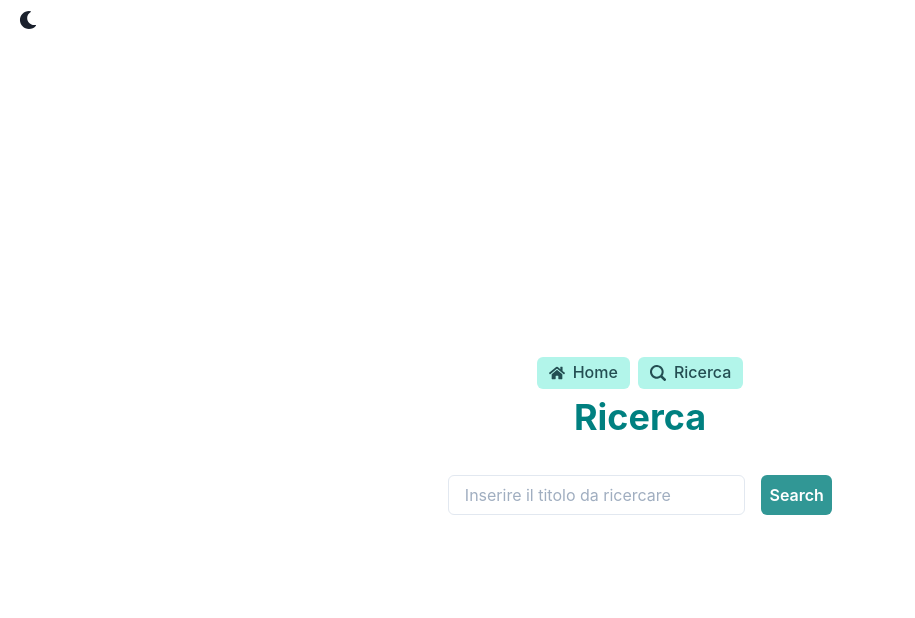
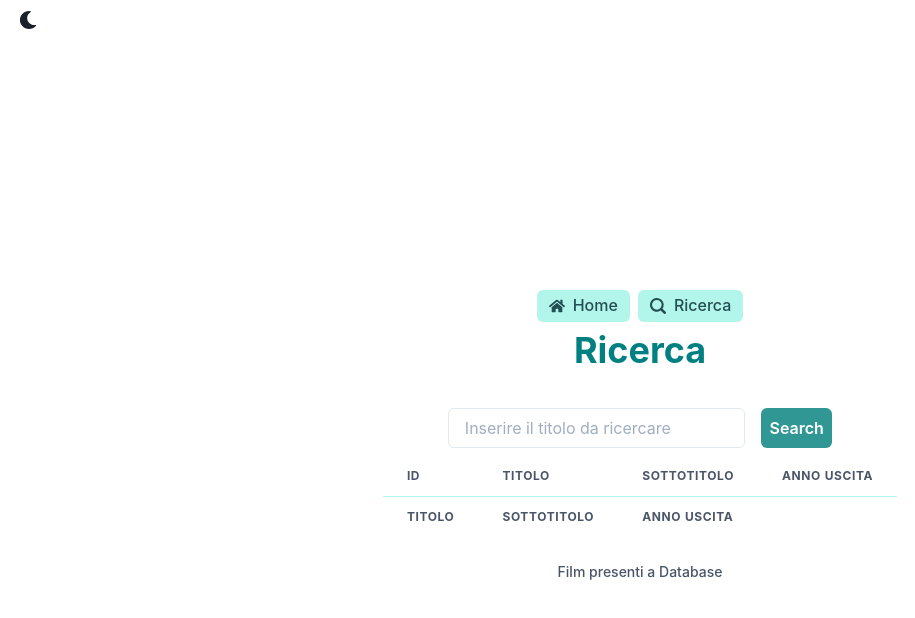
Before and after one commit to par1de/videoteca-redux-typescript, a React (Create React App) app: page /ricerca in a window 1280 px wide. Shown: the top 618 px of the page, without its empty margins (0-915 px from the left). Built offline with nearby package versions, Linux system fonts and the light colour scheme.

Commit message:
Improved display of search results

```diff
--- a/src/features/components/Elenco.tsx
+++ b/src/features/components/Elenco.tsx
@@ -1,52 +1,58 @@
 import React from "react";
+import {
+  Button,
+  Flex,
+  Spacer,
+  Table,
+  TableCaption,
+  Tbody,
+  Td,
+  Text,
+  Tfoot,
+  Th,
+  Thead,
+  Tr,
+} from "@chakra-ui/react";
+import { useDispatch } from "react-redux";
 import { removeFilm, scegliFilm } from "./elencoSlice";
-import { Flex, Button, Text } from "@chakra-ui/react";
-import { useDispatch } from "react-redux";
-import { Film } from "./Form";
-// import { TooltipFilm } from "./TooltipFilm";
-
-export interface IArrayProps {
-  movies: Array<Film>;
-}
+import { IArrayProps } from "./Videoteca";
+import { Film } from "./Videoteca";
 
 export const Elenco = (props: IArrayProps) => {
   const dispatch = useDispatch();
 
-  // const handleClick = (film: Film) => {
-  //   dispatch(scegliFilm(film));
-  // };
-
   return (
     <Flex direction="column">
-      {props.movies.map((film: Film, index: number) => {
-        return (
-          <Flex key={index}>
-            <Text m="1">{film.titleInput}</Text>
-
-            {/* <Text>{film.subTitleInput}</Text>
-            <Spacer />
-            <Text>{film.annoUscita}</Text> */}
-            <Button
-              m="2"
-              colorScheme="red"
-              onClick={() => dispatch(removeFilm(film.titleInput))}
-            >
-              elimina
-            </Button>
-
-            {/* <TooltipFilm film={film} /> */}
-
-            <Button
-              m="2"
-              colorScheme="green"
-              onClick={() => dispatch(scegliFilm(film))}
-            >
-              {/* <Button m="2" onClick={() => handleClick(film)}> */}
-              Dettaglio film
-            </Button>
-          </Flex>
-        );
-      })}
+      <Table variant="striped" colorScheme="teal">
+        <TableCaption>Film presenti a Database</TableCaption>
+        <Thead>
+          <Tr>
+            <Th>Id</Th>
+            <Th>Titolo</Th>
+            <Th>Sottotitolo</Th>
+            <Th>Anno Uscita</Th>
+          </Tr>
+        </Thead>
+        <Tbody>
+          {props.movies.map((film: Film, index: number) => {
+            return (
+              <Tr key={index}>
+                <Td>{film.id}</Td>
+                <Td>{film.titleInput}</Td>
+                <Td>{film.subTitleInput}</Td>
+                <Td>{film.annoUscita.substr(0, 4)}</Td>
+              </Tr>
+            );
+          })}
+        </Tbody>
+        <Tfoot>
+          <Tr>
+            <Th>Titolo</Th>
+            <Th>Sottotitolo</Th>
+            <Th>Anno Uscita</Th>
+          </Tr>
+        </Tfoot>
+      </Table>
     </Flex>
   );
 };
--- /dev/null
+++ b/src/features/components/ElencoPreview.tsx
@@ -0,0 +1,48 @@
+import React from "react";
+import { removeFilm, scegliFilm } from "./elencoSlice";
+import { Flex, Button, Text } from "@chakra-ui/react";
+import { useDispatch } from "react-redux";
+import { IArrayProps, Film } from "./Videoteca";
+// import { TooltipFilm } from "./TooltipFilm";
+
+export const ElencoPreview = (props: IArrayProps) => {
+  const dispatch = useDispatch();
+
+  // const handleClick = (film: Film) => {
+  //   dispatch(scegliFilm(film));
+  // };
+
+  return (
+    <Flex direction="column">
+      {props.movies.map((film: Film, index: number) => {
+        return (
+          <Flex key={index}>
+            <Text m="1">{film.titleInput}</Text>
+
+            {/* <Text>{film.subTitleInput}</Text>
+            <Spacer />
+            <Text>{film.annoUscita}</Text> */}
+            <Button
+              m="2"
+              colorScheme="red"
+              onClick={() => dispatch(removeFilm(film.titleInput))}
+            >
+              elimina
+            </Button>
+
+            {/* <TooltipFilm film={film} /> */}
+
+            <Button
+              m="2"
+              colorScheme="green"
+              onClick={() => dispatch(scegliFilm(film))}
+            >
+              {/* <Button m="2" onClick={() => handleClick(film)}> */}
+              Dettaglio film
+            </Button>
+          </Flex>
+        );
+      })}
+    </Flex>
+  );
+};
--- a/src/features/components/Menu.tsx
+++ b/src/features/components/Menu.tsx
@@ -1,3 +1,4 @@
+import React from "react";
 import { Link } from "react-router-dom";
 import { Flex, HStack, Tag } from "@chakra-ui/react";
 import { Search2Icon } from "@chakra-ui/icons";
--- a/src/features/components/Ricerca.tsx
+++ b/src/features/components/Ricerca.tsx
@@ -1,10 +1,10 @@
 import React from "react";
 import { Input, Flex, Button } from "@chakra-ui/react";
-import { Elenco } from "./Elenco";
 import { useSelector, useDispatch } from "react-redux";
 import { wantedFilms, ricerca, selectFilm } from "./elencoSlice";
 import { useState } from "react";
 import { Header } from "./Header";
+import { Elenco } from "./Elenco";
 
 function Ricerca() {
   const dispatch = useDispatch();
--- a/src/features/components/Videoteca.tsx
+++ b/src/features/components/Videoteca.tsx
@@ -1,14 +1,23 @@
 import React from "react";
 import { Form } from "./Form";
-import { Elenco } from "./Elenco";
+import { ElencoPreview } from "./ElencoPreview";
 import { Header } from "./Header";
 import { DettaglioFilm } from "./DettaglioFilm";
 import { detailFilm, selectFilm } from "./elencoSlice";
 import { useSelector } from "react-redux";
-import { Film } from "./Form";
 
 export interface Iprops {
   movie: Film;
+}
+export interface IArrayProps {
+  movies: Array<Film>;
+}
+
+export interface Film {
+  id: number;
+  titleInput: string;
+  subTitleInput: string;
+  annoUscita: string;
 }
 
 function Videoteca() {
@@ -19,7 +28,7 @@ function Videoteca() {
     <>
       <Header titolo="videoteca" />
       <Form />
-      <Elenco movies={films} />
+      <ElencoPreview movies={films} />
       <DettaglioFilm movie={film} />
     </>
   );
--- a/src/features/components/elencoSlice.ts
+++ b/src/features/components/elencoSlice.ts
@@ -1,4 +1,4 @@
-import { Film } from './Form';
+import { Film } from './Videoteca';
 import { RootState } from './../../app/store';
 import { createSlice } from "@reduxjs/toolkit";
 export interface VideotecaState {
```
Also changed, not shown: src/features/components/Form.tsx (+1 -7 lines).
